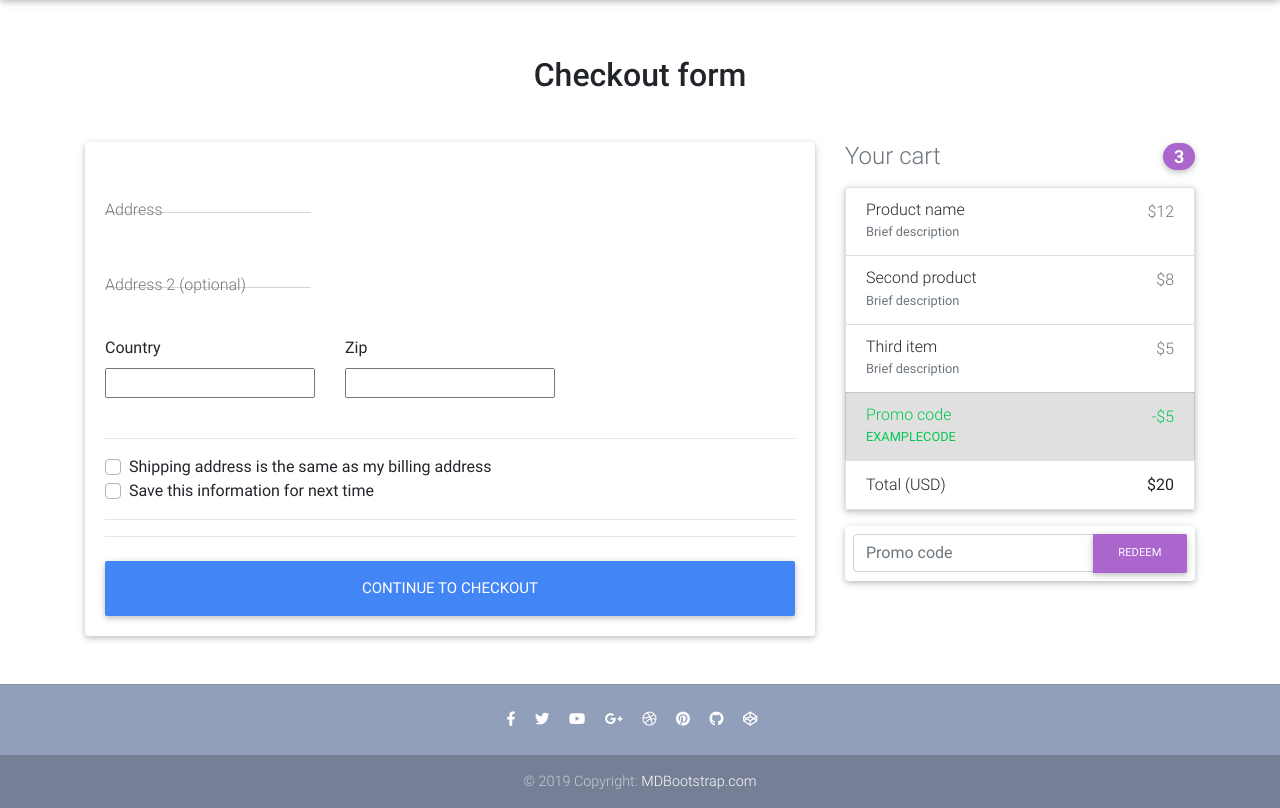
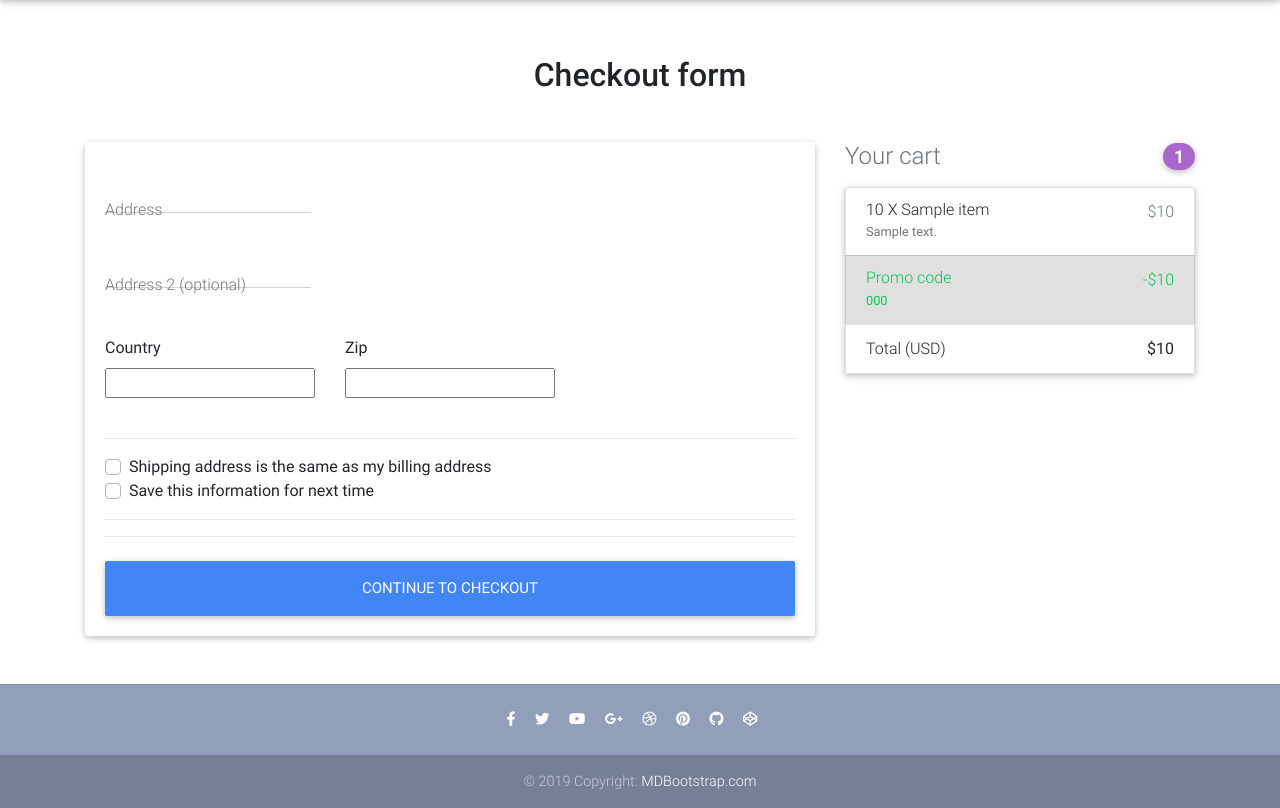
Before and after one commit to souravlayek/ecommerce-django, a Django app: template templates/checkout.html in a window 1280 px wide. Shown: the part 64-872 px from the top of the page. Run offline with Django 3.2, Linux system fonts and the light colour scheme; the template is opened without the code that fills it: most values are stand-ins (such as "Sample title", 1, 10 or a date in 2020); form fields are guessed from the names that the template uses; parts of the project's set-up code (start-up, migrations or seed data) failed here and were passed over; some libraries are stand-ins or nearby versions.

Commit message:
added coupon code and fix checkout form

```diff
--- a/core/urls.py
+++ b/core/urls.py
@@ -1,5 +1,5 @@
 from django.urls import path
-from .views import HomeView, ItemDetailView, add_to_cart, remove_from_cart, OrderSummaryView, remove_single_item_from_cart, CheckoutView, PaymentView
+from .views import HomeView, ItemDetailView, add_to_cart, remove_from_cart, OrderSummaryView, remove_single_item_from_cart, CheckoutView, PaymentView, AddCoupon
 
 app_name = "core"
 
@@ -9,6 +9,7 @@ urlpatterns = [
     path('checkout/', CheckoutView.as_view(), name="checkout"),
     path('payment/<payment_option>', PaymentView.as_view(), name="payment"),
     path('product/<slug>/', ItemDetailView.as_view(), name='product'),
+    path('add-coupon/', AddCoupon.as_view(), name='add-coupon'),
     path('add_to_cart/<slug>/', add_to_cart, name='add_to_cart'),
     path('remove_from_cart/<slug>/', remove_from_cart, name='remove_from_cart'),
     path('remove_single_item_from_cart/<str:task>/<slug>/',
--- a/templates/checkout.html
+++ b/templates/checkout.html
@@ -102,60 +102,8 @@
 
         <!--Grid column-->
         <div class="col-md-4 mb-4">
+          {% include 'order_snipet.html' %}
 
-          <!-- Heading -->
-          <h4 class="d-flex justify-content-between align-items-center mb-3">
-            <span class="text-muted">Your cart</span>
-            <span class="badge badge-secondary badge-pill">3</span>
-          </h4>
-
-          <!-- Cart -->
-          <ul class="list-group mb-3 z-depth-1">
-            <li class="list-group-item d-flex justify-content-between lh-condensed">
-              <div>
-                <h6 class="my-0">Product name</h6>
-                <small class="text-muted">Brief description</small>
-              </div>
-              <span class="text-muted">$12</span>
-            </li>
-            <li class="list-group-item d-flex justify-content-between lh-condensed">
-              <div>
-                <h6 class="my-0">Second product</h6>
-                <small class="text-muted">Brief description</small>
-              </div>
-              <span class="text-muted">$8</span>
-            </li>
-            <li class="list-group-item d-flex justify-content-between lh-condensed">
-              <div>
-                <h6 class="my-0">Third item</h6>
-                <small class="text-muted">Brief description</small>
-              </div>
-              <span class="text-muted">$5</span>
-            </li>
-            <li class="list-group-item d-flex justify-content-between bg-light">
-              <div class="text-success">
-                <h6 class="my-0">Promo code</h6>
-                <small>EXAMPLECODE</small>
-              </div>
-              <span class="text-success">-$5</span>
-            </li>
-            <li class="list-group-item d-flex justify-content-between">
-              <span>Total (USD)</span>
-              <strong>$20</strong>
-            </li>
-          </ul>
-          <!-- Cart -->
-
-          <!-- Promo code -->
-          <form class="card p-2">
-            <div class="input-group">
-              <input type="text" class="form-control" placeholder="Promo code" aria-label="Recipient's username" aria-describedby="basic-addon2">
-              <div class="input-group-append">
-                <button class="btn btn-secondary btn-md waves-effect m-0" type="button">Redeem</button>
-              </div>
-            </div>
-          </form>
-          <!-- Promo code -->
 
         </div>
         <!--Grid column-->
--- a/templates/home-page.html
+++ b/templates/home-page.html
@@ -202,7 +202,9 @@
             <div class="card">
               <div class="view overlay">
 
-                <img src="https://mdbootstrap.com/img/Photos/Horizontal/E-commerce/Vertical/12.jpg" class="card-img-top"
+                {% comment %} <img src="https://mdbootstrap.com/img/Photos/Horizontal/E-commerce/Vertical/12.jpg" class="card-img-top"
+                  alt=""> {% endcomment %}
+                <img src="{{item.image.url}}" class="card-img-top"
                   alt="">
                 <a href="{{item.get_absolute_url}}">
                   <div class="mask rgba-white-slight"></div>
--- /dev/null
+++ b/templates/order_snipet.html
@@ -0,0 +1,43 @@
+<!-- Heading -->
+          <h4 class="d-flex justify-content-between align-items-center mb-3">
+            <span class="text-muted">Your cart</span>
+            <span class="badge badge-secondary badge-pill">{{order.items.count}}</span>
+          </h4>
+
+          <!-- Cart -->
+          <ul class="list-group mb-3 z-depth-1">
+            {% for orderitem in order.items.all %}
+              <li class="list-group-item d-flex justify-content-between lh-condensed">
+                <div>
+                  <h6 class="my-0">{{orderitem.quantity}} X {{orderitem.item.title}}</h6>
+                  <small class="text-muted">{{orderitem.item.description}}</small>
+                </div>
+                <span class="text-muted">${{orderitem.get_final_price}}</span>
+              </li>
+            {% endfor %}
+            <li class="list-group-item d-flex justify-content-between bg-light">
+              <div class="text-success">
+                <h6 class="my-0">Promo code</h6>
+                <small>{{order.coupon.code}}</small>
+              </div>
+              <span class="text-success">-${{order.coupon.amount}}</span>
+            </li>
+            <li class="list-group-item d-flex justify-content-between">
+              <span>Total (USD)</span>
+              <strong>${{order.get_total_price}}</strong>
+            </li>
+          </ul>
+          <!-- Promo code -->
+          {% if DISPLAY_COUPON_FORM %}
+          <form action="{% url 'core:add-coupon' %}" method="POST" class="card p-2">
+          {% csrf_token %}
+            <div class="input-group">
+              {% comment %} <input type="text" class="form-control" placeholder="Promo code" aria-label="Recipient's username" aria-describedby="basic-addon2"> {% endcomment %}
+                {{couponform.code}}
+              <div class="input-group-append">
+                <button class="btn btn-secondary btn-md waves-effect m-0" type="submit">Redeem</button>
+              </div>
+            </div>
+          </form>
+          {% endif %}
+          <!-- Promo code -->
--- a/templates/product-page.html
+++ b/templates/product-page.html
@@ -11,7 +11,7 @@
         <!--Grid column-->
         <div class="col-md-6 mb-4">
 
-          <img src="https://mdbootstrap.com/img/Photos/Horizontal/E-commerce/Products/14.jpg" class="img-fluid" alt="">
+          <img src="{{object.image.url}}" class="img-fluid" alt="">
 
         </div>
         <!--Grid column-->
```
Also changed, not shown: core/admin.py (+8 -2 lines), core/forms.py (+9 -0 lines), core/models.py (+13 -0 lines), core/views.py (+52 -7 lines), templates/item_list.html (deleted, +0 -8 lines), templates/order_summary.html (+7 -1 lines), templates/payment.html (+1 -45 lines), core/migrations/0011_item_image.py (added), core/migrations/0012_auto_20200718_1457.py (added), core/migrations/0013_coupon.py (added), core/migrations/0014_order_coupon.py (added), core/migrations/0015_coupon_amount.py (added).
